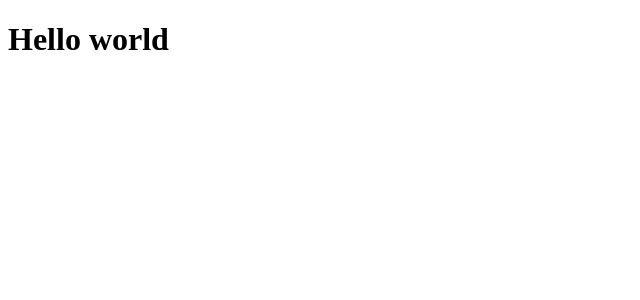
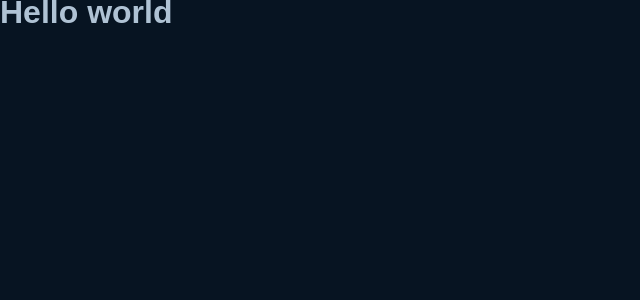
Before and after one commit to MartinGBB/simplificando, a React (Vite) app: page / in a window 1280 px wide. Shown: the top 300 px of the page, without its empty margins (0-640 px from the left). Built offline with nearby package versions, Linux system fonts and the light colour scheme.

Commit message:
feat: importa style-components e adiciona cores temporais

```diff
--- a/src/App.tsx
+++ b/src/App.tsx
@@ -1,7 +1,12 @@
+import { ThemeProvider } from "styled-components";
+import { GlobalStyle } from "./styles/global";
+import { defaultTheme } from "./styles/theme/default";
+
 export function App() {
   return (
-    <div className="App">
+    <ThemeProvider theme={defaultTheme}>
       <h1>Hello world</h1>
-    </div>
+      <GlobalStyle />
+    </ThemeProvider>
   )
 }
--- a/src/styles/global.ts
+++ b/src/styles/global.ts
@@ -13,13 +13,19 @@ export const GlobalStyle = createGlobalStyle`
   }
 
   body {
-    background-color: black;
+    background: #071422;
     -webkit-font-smoothing: antialiased;
+  }
+
+  body, input, textarea, button {
+    font: 400 1rem sans-serif;
+    line-height: 160%;
+    color: #AFC2D4;
   }
 
   @media (max-width: 768px) {
     html {
       font-size: 87.5%;
     }
-}
+  }
 `
--- a/src/styles/theme/default.ts
+++ b/src/styles/theme/default.ts
@@ -0,0 +1 @@
+export const defaultTheme = {} as const
```
